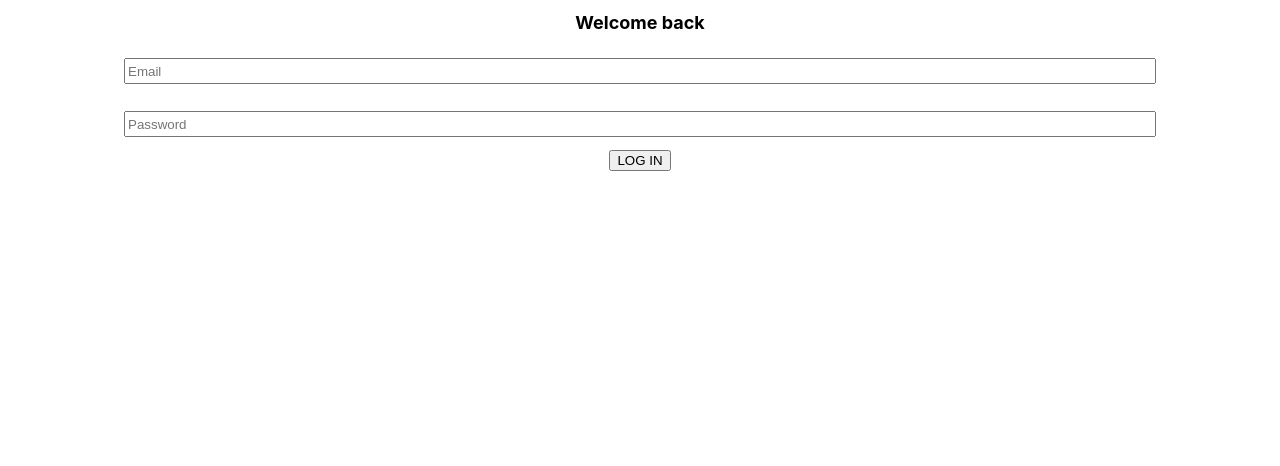
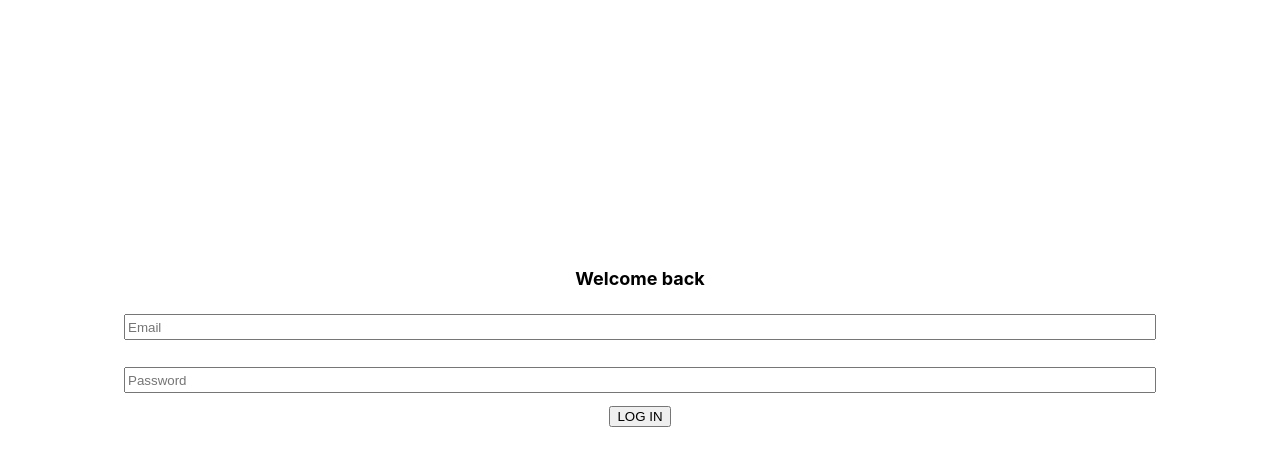
Before and after one commit to imhilla/TelCars, a React (Create React App) app in the folder react-frontend/: page /login in a window 1280 px wide. Shown: the top 466 px of the page. Built offline with nearby package versions, Linux system fonts and the light colour scheme; no server answers.

Commit message:
add conditional routing of components

```diff
--- a/react-frontend/src/components/App.js
+++ b/react-frontend/src/components/App.js
@@ -71,6 +71,7 @@ class App extends React.Component {
   }
 
   render() {
+    console.log(this.state.loggedInStatus);
     return (
       <div className="App">
         <Router>
@@ -84,7 +85,76 @@ class App extends React.Component {
               <Link to="/">ABOUT</Link>
             </ul>
           </nav> */}
-          <Switch>
+          {
+            this.state.loggedInStatus === 'LOGGED_IN' ? (
+              <Switch>
+                <Route
+                  exact
+                  path="/"
+                  render={props => (
+                    <Home
+                      {...props}
+                      loggedInStatus={this.state.loggedInStatus}
+                      handleLogin={this.handleLogin}
+                      handleLogout={this.handleLogout}
+                    />
+                  )}
+                />
+                {/* <Route
+                  exact
+                  path="/home"
+                  render={props => (
+                    <Dashboard
+                      {...props}
+                      loggedInStatus={this.state.loggedInStatus}
+                      handleLogin={this.handleLogin}
+                      handleLogout={this.handleLogout}
+                    />
+                  )}
+                /> */}
+              </Switch>
+            ) : (
+              <Switch>
+                <Route
+                  exact
+                  path="/"
+                  render={props => (
+                    <Welcome
+                      {...props}
+                      loggedInStatus={this.state.loggedInStatus}
+                      handleLogin={this.handleLogin}
+                      handleLogout={this.handleLogout}
+                    />
+                  )}
+                />
+                <Route
+                  exact
+                  path="/signup"
+                  render={props => (
+                    <Registration
+                      {...props}
+                      loggedInStatus={this.state.loggedInStatus}
+                      handleLogin={this.handleLogin}
+                      handleLogout={this.handleLogout}
+                    />
+                  )}
+                />
+                <Route
+                  exact
+                  path="/login"
+                  render={props => (
+                    <Login
+                      {...props}
+                      loggedInStatus={this.state.loggedInStatus}
+                      handleLogin={this.handleLogin}
+                      handleLogout={this.handleLogout}
+                    />
+                  )}
+                />
+              </Switch>
+            )
+          }
+          {/* <Switch>
             <Route
               exact
               path="/"
@@ -146,7 +216,7 @@ class App extends React.Component {
                 />
               )}
             />
-          </Switch>
+          </Switch> */}
         </Router>
       </div>
     );
--- a/react-frontend/src/components/auth/Login.js
+++ b/react-frontend/src/components/auth/Login.js
@@ -28,7 +28,7 @@ class Login extends React.Component {
 
   handleSuccessfulAuth(data) {
     this.props.handleLogin(data);
-    this.props.history.push('/dashboard');
+    this.props.history.push('/home');
   }
 
   handleSubmit(event) {
@@ -53,7 +53,7 @@ class Login extends React.Component {
   render() {
     const { email, password } = this.state;
     return (
-      <div>
+      <div className="welcomeContainer">
         <div className="loginwelcome">
           <h1>Welcome back</h1>
         </div>
--- a/react-frontend/src/components/auth/Registration.js
+++ b/react-frontend/src/components/auth/Registration.js
@@ -50,7 +50,6 @@ class Registration extends React.Component {
     }, { withCredentials: true })
       .then(response => {
         if (response.data.status === 'created') {
-          console.log(response.data);
           this.handleSuccessfulAuth(response.data);
         }
       }).catch(error => {
--- a/react-frontend/src/components/auth/registration.css
+++ b/react-frontend/src/components/auth/registration.css
@@ -51,3 +51,11 @@
 .loginwelcome h1 {
 font-size: 18px;
 }
+
+.welcomeContainer {
+  display: flex;
+  flex-direction: column;
+  justify-content: center;
+  margin: auto;
+  padding-top: 20%;
+}
```
